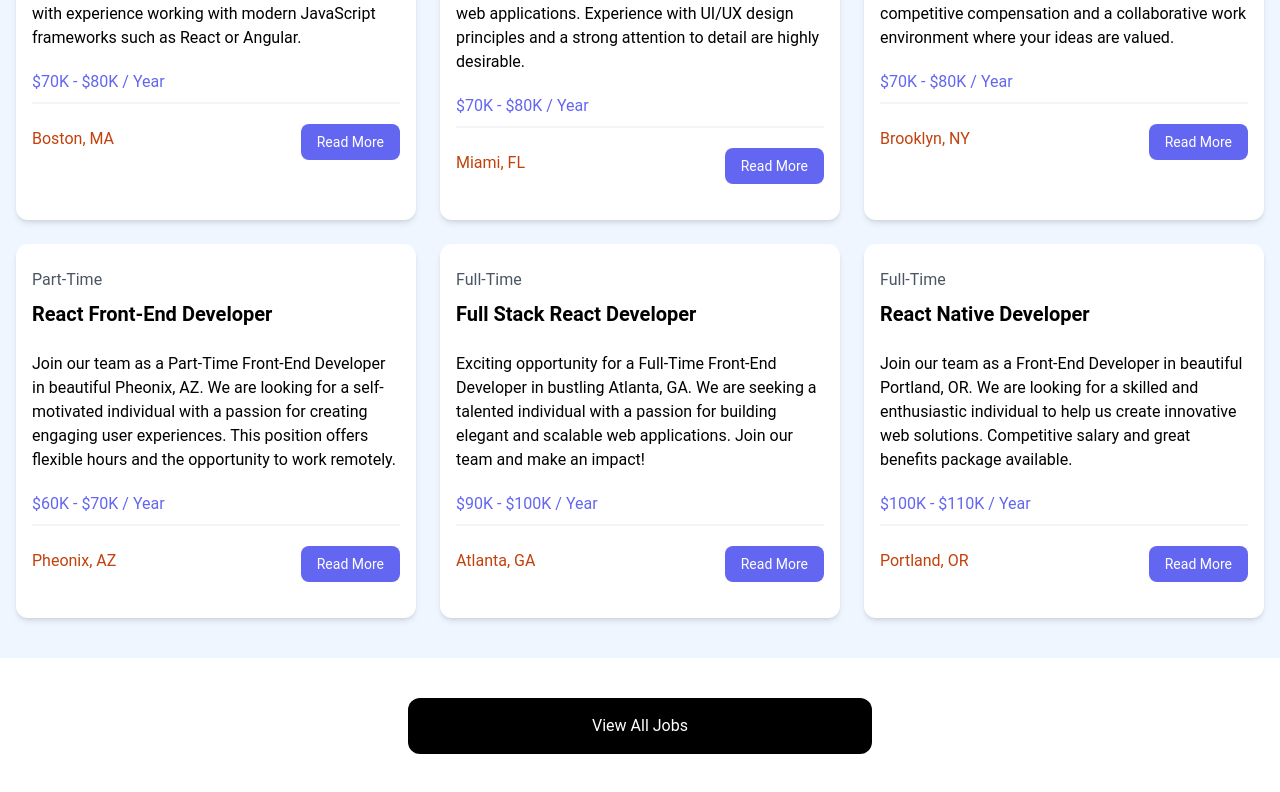
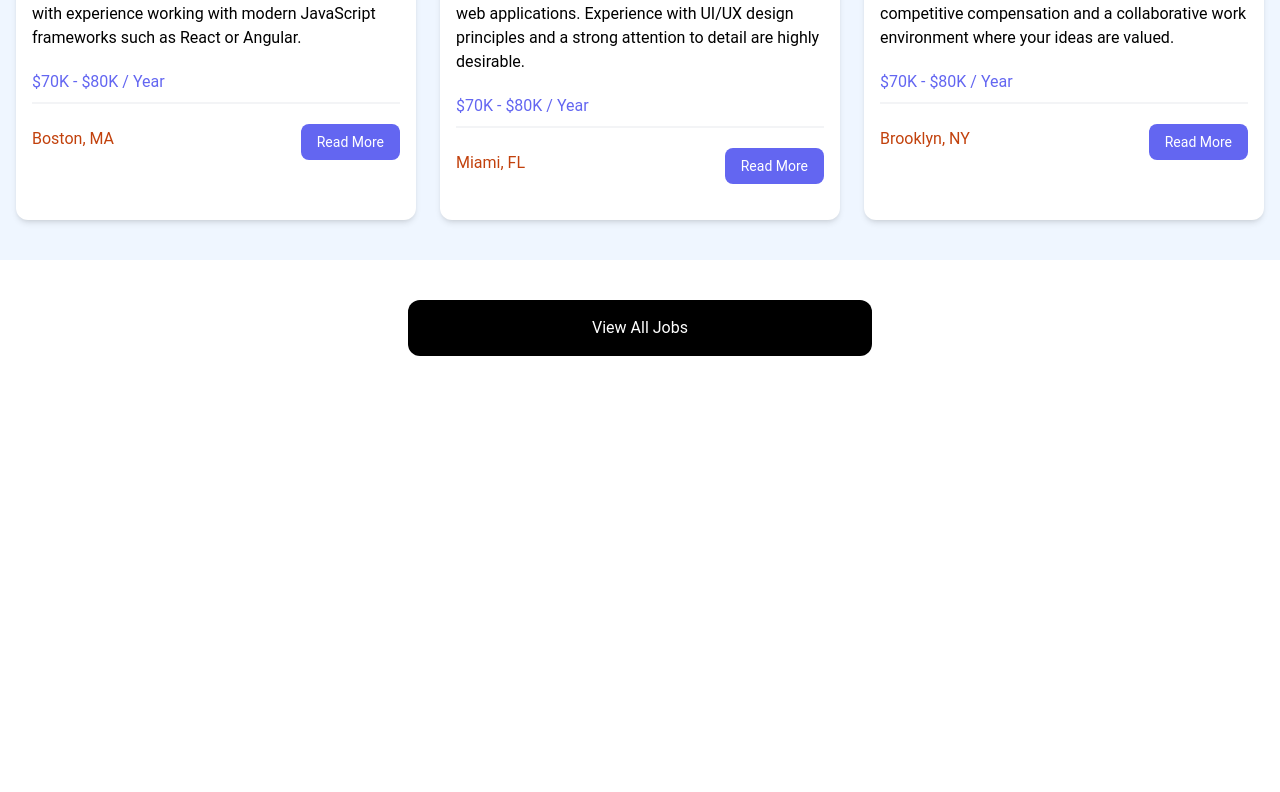
Before and after one commit to AndreeaFar/react-jobs-app, a React (Vite) app: page / in a window 1280 px wide. Shown: the part 887-1679 px from the top of the page. After the commit the page ends 1283 px from the top, so only its background shows below. Built offline with nearby package versions, Linux system fonts and the light colour scheme.

Commit message:
created ViewAll component

```diff
--- a/src/App.jsx
+++ b/src/App.jsx
@@ -2,6 +2,7 @@ import Navbar from './components/Navbar';
 import Hero from './components/Hero';
 import HomeCards from './components/HomeCards';
 import JobListings from './components/JobListings';
+import ViewAll from './components/ViewAll';
 
 const App = () => {
   return (
@@ -10,14 +11,7 @@ const App = () => {
       <Hero />
       <HomeCards />
       <JobListings />
-
-      <section className="m-auto max-w-lg my-10 px-6">
-        <a
-          href="jobs.html"
-          className="block bg-black text-white text-center py-4 px-6 rounded-xl hover:bg-gray-700">
-          View All Jobs
-        </a>
-      </section>
+      <ViewAll />
     </>
   );
 };
--- a/src/components/JobListings.jsx
+++ b/src/components/JobListings.jsx
@@ -2,6 +2,8 @@ import JobListing from './JobListing';
 import jobs from '../jobs.json';
 
 const JobListings = () => {
+  const recentJobs = jobs.slice(0, 3);
+
   return (
     <section className="bg-blue-50 px-4 py-10">
       <div className="container-xl lg:container m-auto">
@@ -9,7 +11,7 @@ const JobListings = () => {
           Browse Jobs
         </h2>
         <div className="grid grid-cols-1 md:grid-cols-3 gap-6">
-          {jobs.map((job) => (
+          {recentJobs.map((job) => (
             <JobListing key={job.id} job={job} />
           ))}
         </div>
--- /dev/null
+++ b/src/components/ViewAll.jsx
@@ -0,0 +1,13 @@
+const ViewAll = () => {
+  return (
+    <section className="m-auto max-w-lg my-10 px-6">
+      <a
+        href="/jobs"
+        className="block bg-black text-white text-center py-4 px-6 rounded-xl hover:bg-gray-700">
+        View All Jobs
+      </a>
+    </section>
+  );
+};
+
+export default ViewAll;
```
